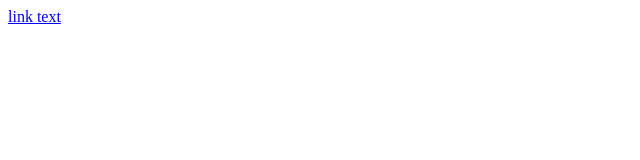
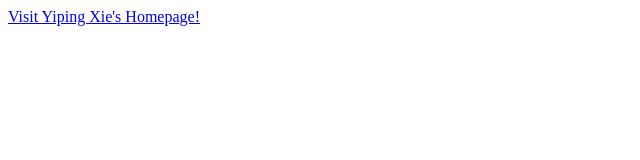
Before and after one commit to xyp8023/xyp8023.github.io, a plain HTML site: page index.html in a window 1280 px wide. Shown: the whole page, without its empty margins (0-640 px from the left). Drawn offline with Linux system fonts and the light colour scheme.

Commit message:
Update index.html

```diff
--- a/index.html
+++ b/index.html
@@ -1 +1 @@
-<a href="www.yipingxie.space">link text</Yiping Xie's Homepage>
+<a href="https://www.yipingxie.space/">Visit Yiping Xie's Homepage!</a>
```
